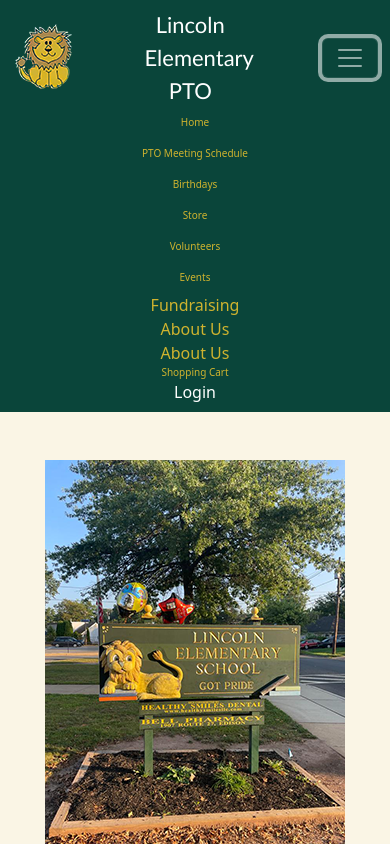
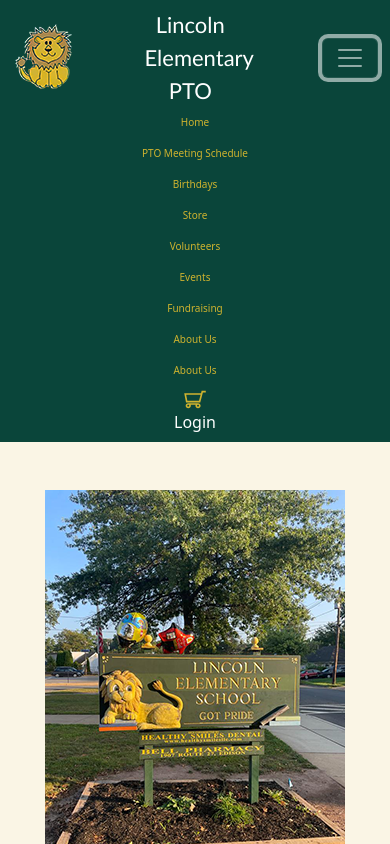
Before and after one commit to tg1489/lincoln-pto, a React (Vite) app in the folder client/: page / in a window 390 px wide. Both pictures are taken after a click on the button 350 px from the left and 57 px from the top of the page. Shown: the top 844 px of the page. Built offline with nearby package versions, Linux system fonts and the light colour scheme; a web font is replaced by a local one.

Commit message:
Fixed shopping cart

```diff
--- a/client/src/components/Header.jsx
+++ b/client/src/components/Header.jsx
@@ -85,19 +85,19 @@ export default function Header({ isMobile }) {
                 {' '}
                 <li className='nav-item'>
                   {' '}
-                  <a className='dropdown-item' href='#'>
+                  <a className='nav-link' href='#'>
                     Fundraising
                   </a>
                 </li>
                 <li className='nav-item'>
                   {' '}
-                  <a className='dropdown-item' href='#'>
+                  <a className='nav-link' href='#'>
                     About Us
                   </a>
                 </li>
                 <li className='nav-item'>
                   {' '}
-                  <a className='dropdown-item' href='#'>
+                  <a className='nav-link' href='#'>
                     About Us
                   </a>
                 </li>
@@ -142,9 +142,7 @@ export default function Header({ isMobile }) {
           {/* Shopping Cart */}
           {isMobile ? (
             <li className='nav-item'>
-              <a className='nav-link' href='#'>
-                Shopping Cart
-              </a>
+              <img src={cart} className='shopping-cart-image mx-2' />
             </li>
           ) : (
             <img src={cart} className='shopping-cart-image mx-2' />
```
